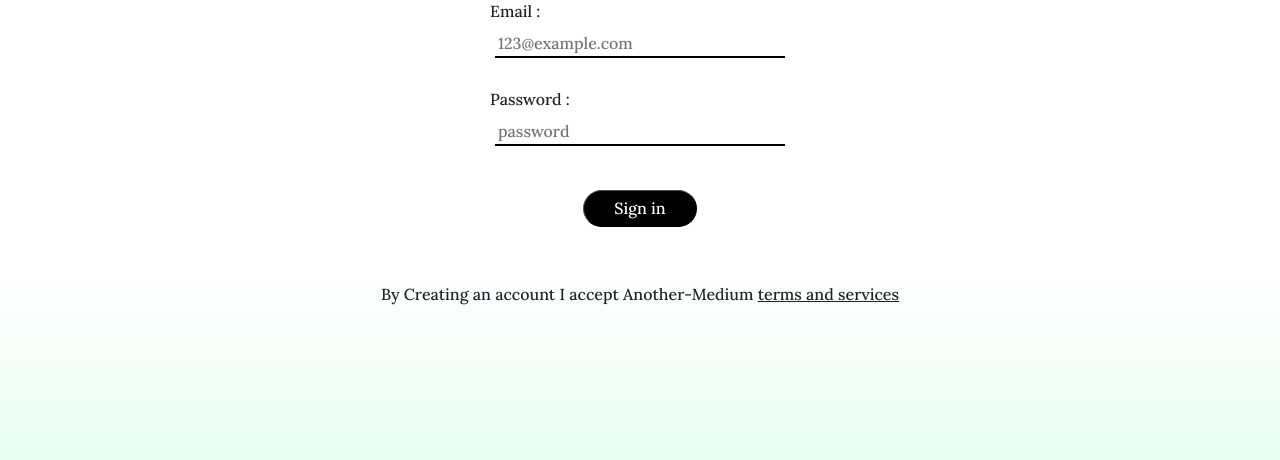
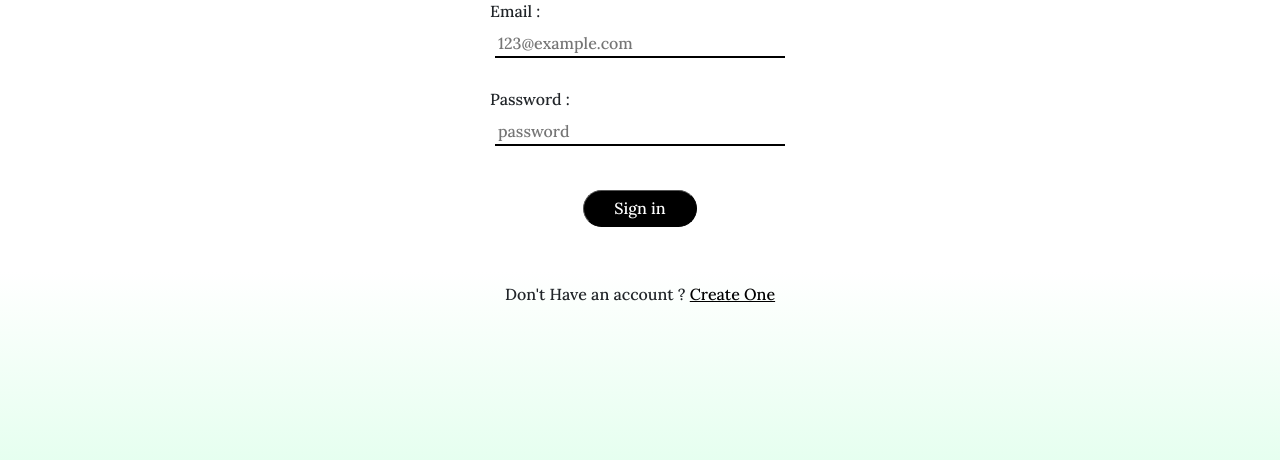
Before and after one commit to MahmoudMohsenEgy/Another-Medium, a PHP site: page /signin.html in a window 1280 px wide. Shown: the part 288-748 px from the top of the page. Run offline with PHP 8.4, Linux system fonts and the light colour scheme.

Commit message:
made small changes to signin and signup pages

```diff
--- a/index.html
+++ b/index.html
@@ -24,7 +24,7 @@
                     <li><a href=""> Our story</a></li>
                     <li><a href=""> Membership</a></li>
                     <li><a href=""> Write</a></li>
-                    <li><a href=""> Sign in</a></li>
+                    <li><a href="signin.html"> Sign in</a></li>
                 </ul>
                 <button class="button_style navigation_button black_button">Get started</button>
             </nav>
--- a/signin.html
+++ b/signin.html
@@ -39,7 +39,7 @@
         </div>
         <div class="row">
             <p>
-                By Creating an account I accept Another-Medium <span>terms and services</span>
+                Don't Have an  account ? <a href="signup.html"> Create One</a>
             </p>
         </div>
     </div>
--- a/signup.html
+++ b/signup.html
@@ -49,6 +49,9 @@
 
         <div class="row">
             <p>
+                Already Have an account <a href="signin.html"> Sign in </a>
+            </p>
+            <p>
                 By Creating an account I accept Another-Medium <span>terms and services</span>
             </p>
         </div>
--- a/style/signin-up_style.css
+++ b/style/signin-up_style.css
@@ -2,6 +2,7 @@
     font-family: Lora;
     src: url(../fonts/Lora/static/Lora-Medium.ttf);
  }
+
 
 body {
     box-sizing: border-box;
@@ -81,3 +82,11 @@ button:hover{
 .translate_down{
     transform: translate(0,20%) ;
 }
+
+a{
+    color: black;
+}
+
+a:hover{
+    color: green;
+}
```
